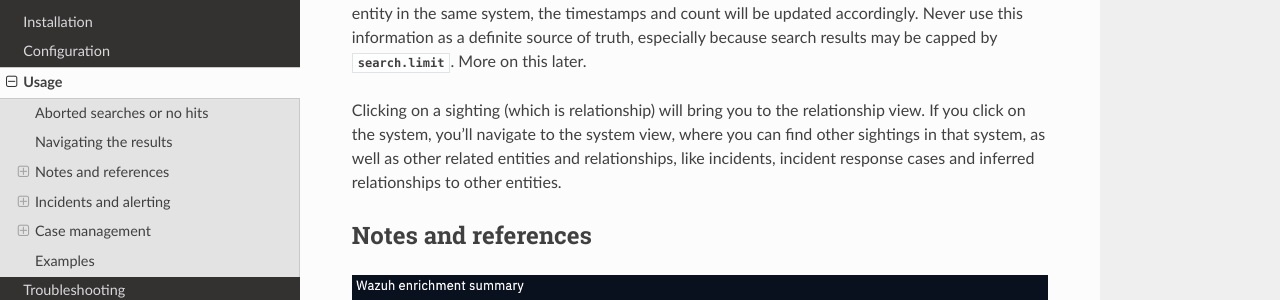
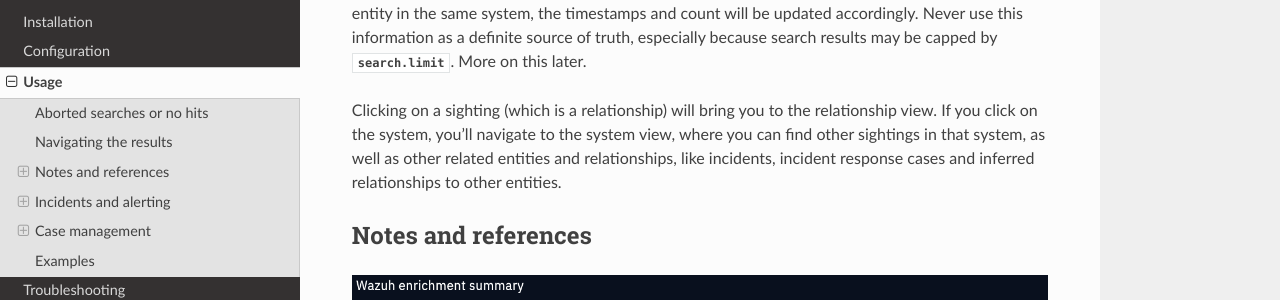
Before and after one commit to misje/opencti-wazuh-connector, a Sphinx documentation site: the page built from docs/source/usage.rst, in a window 1280 px wide and 900 px high, scrolled down 2035 px. Shown: the part 157-457 px from the top of the window. Built offline with Sphinx 7.4.7 and the Read the Docs theme 2.0.0, drawn with Linux system fonts in a browser that asks for light colours.

Commit message:
Fix doc typo

```diff
--- a/docs/source/usage.rst
+++ b/docs/source/usage.rst
@@ -82,7 +82,7 @@ a definite source of truth, especially because search results may be capped by
 :attr:`search.limit <wazuh.opensearch_config.OpenSearchConfig.limit>`. More on
 this later.
 
-Clicking on a sighting (which is relationship) will bring you to the
+Clicking on a sighting (which is a relationship) will bring you to the
 relationship view. If you click on the system, you'll navigate to the system
 view, where you can find other sightings in that system, as well as other
 related entities and relationships, like incidents, incident response cases and
```
